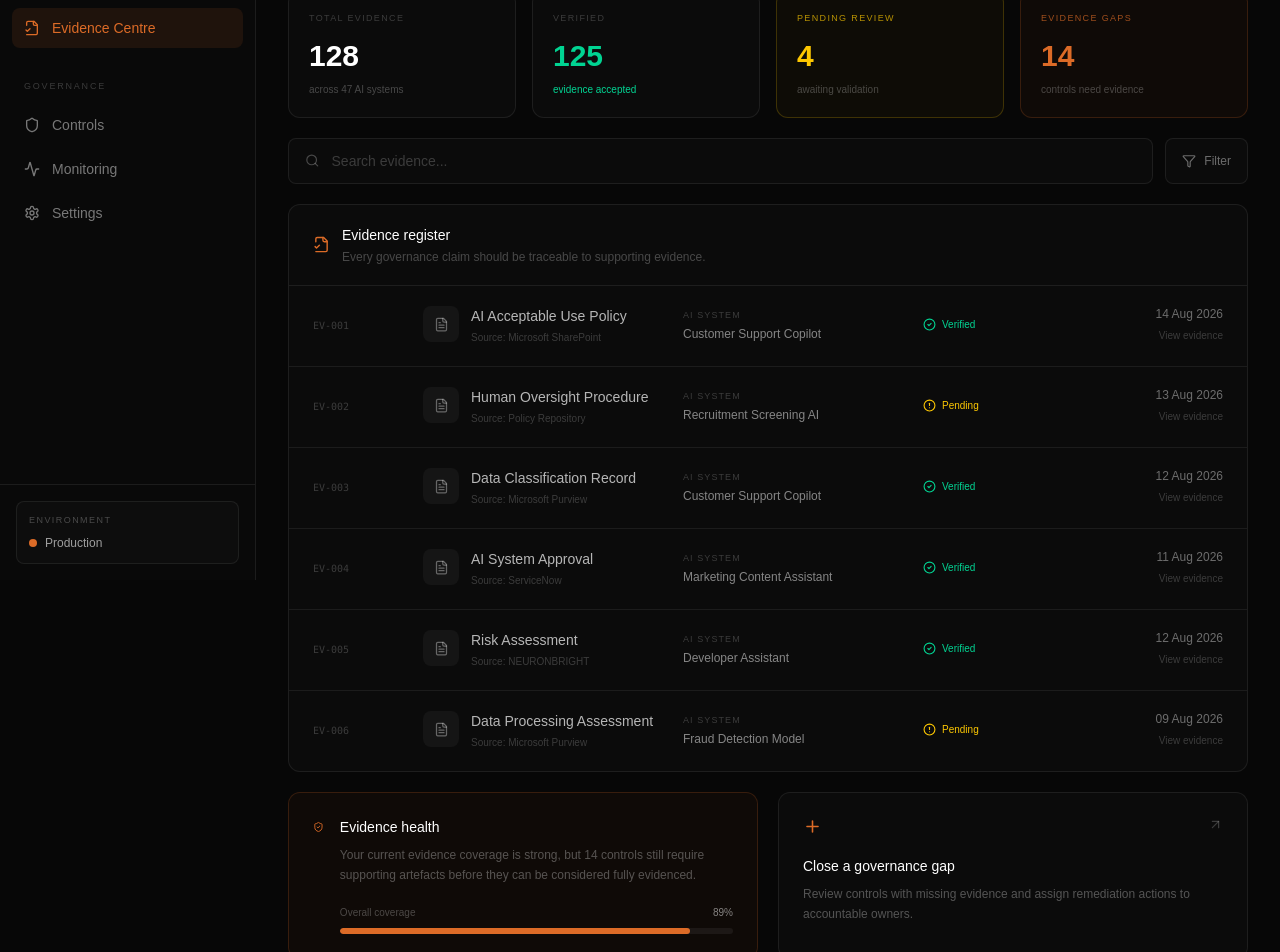
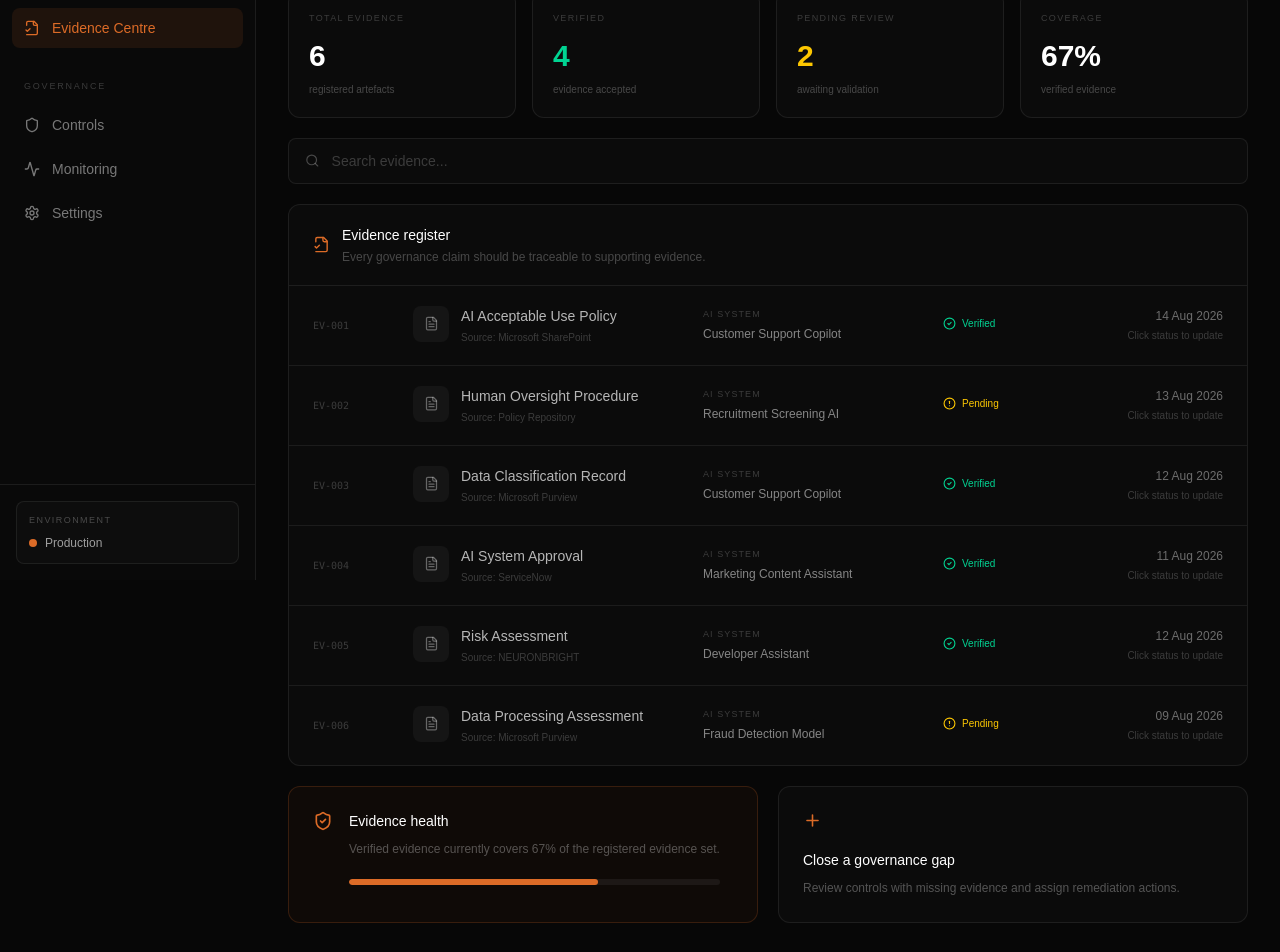
Before and after one commit to jasb-to/neuronbright, a Next.js app: page /evidence in a window 1280 px wide. Shown: the part 220-1172 px from the top of the page. Built offline with nearby package versions, Linux system fonts and the light colour scheme.

Commit message:
Build functional Evidence Centre MVP

```diff
--- a/app/evidence/page.tsx
+++ b/app/evidence/page.tsx
@@ -1,277 +1,75 @@
+"use client";
+
 import Link from "next/link";
-import {
-  ArrowUpRight,
-  CheckCircle2,
-  CircleAlert,
-  FileCheck2,
-  FileText,
-  Filter,
-  Plus,
-  Search,
-  ShieldCheck,
-  Upload,
-} from "lucide-react";
+import { CheckCircle2, CircleAlert, FileCheck2, FileText, Plus, Search, ShieldCheck, Upload } from "lucide-react";
+import { useMemo, useState } from "react";
+import { AppShell } from "@/components/app-shell";
+import { evidenceItems as seedEvidence } from "@/lib/mock-data";
 
-import { AppShell } from "@/components/app-shell";
-import { evidenceItems } from "@/lib/mock-data";
+type Evidence = (typeof seedEvidence)[number];
+const STORAGE_KEY = "neuronbright:evidence";
+
+function loadEvidence(): Evidence[] {
+  if (typeof window === "undefined") return seedEvidence;
+  try {
+    const raw = localStorage.getItem(STORAGE_KEY);
+    return raw ? JSON.parse(raw) : seedEvidence;
+  } catch { return seedEvidence; }
+}
 
 export default function EvidencePage() {
-  const verified = evidenceItems.filter(
-    (item) => item.status === "Verified",
-  ).length;
+  const [items, setItems] = useState<Evidence[]>(loadEvidence);
+  const [query, setQuery] = useState("");
 
-  const pending = evidenceItems.filter(
-    (item) => item.status === "Pending",
-  ).length;
+  function persist(next: Evidence[]) {
+    setItems(next);
+    localStorage.setItem(STORAGE_KEY, JSON.stringify(next));
+  }
+
+  function addEvidence() {
+    const name = window.prompt("Evidence name");
+    if (!name?.trim()) return;
+    const system = window.prompt("AI system this evidence supports", "Unassigned") || "Unassigned";
+    const next: Evidence = {
+      id: `EV-${String(items.length + 1).padStart(3, "0")}`,
+      name: name.trim(), source: "NEURONBRIGHT", system,
+      status: "Pending", date: new Date().toLocaleDateString("en-GB", { day: "2-digit", month: "short", year: "numeric" }),
+    };
+    persist([next, ...items]);
+  }
+
+  function toggleStatus(id: string) {
+    persist(items.map((item) => item.id === id ? { ...item, status: item.status === "Verified" ? "Pending" : "Verified" } : item));
+  }
+
+  const filtered = useMemo(() => items.filter((item) => `${item.name} ${item.system} ${item.source}`.toLowerCase().includes(query.toLowerCase())), [items, query]);
+  const verified = items.filter((x) => x.status === "Verified").length;
+  const pending = items.length - verified;
+  const coverage = items.length ? Math.round((verified / items.length) * 100) : 0;
 
   return (
     <AppShell>
       <div className="mx-auto max-w-[1400px] px-6 py-8 xl:px-8">
         <div className="flex flex-col justify-between gap-5 sm:flex-row sm:items-end">
-          <div>
-            <p className="text-[10px] uppercase tracking-[0.18em] text-[#dc6b27]">
-              Assurance
-            </p>
-
-            <h1 className="mt-2 text-2xl font-semibold">
-              Evidence Centre
-            </h1>
-
-            <p className="mt-2 text-sm text-white/35">
-              The evidence behind your AI governance decisions.
-            </p>
-          </div>
-
-          <button className="inline-flex items-center justify-center gap-2 rounded-lg bg-[#dc6b27] px-4 py-2.5 text-xs font-semibold text-black hover:opacity-90">
-            <Upload size={14} />
-            Upload evidence
-          </button>
+          <div><p className="text-[10px] uppercase tracking-[0.18em] text-[#dc6b27]">Assurance</p><h1 className="mt-2 text-2xl font-semibold">Evidence Centre</h1><p className="mt-2 text-sm text-white/35">The evidence behind your AI governance decisions.</p></div>
+          <button onClick={addEvidence} className="inline-flex items-center justify-center gap-2 rounded-lg bg-[#dc6b27] px-4 py-2.5 text-xs font-semibold text-black hover:opacity-90"><Upload size={14}/>Add evidence</button>
         </div>
 
         <div className="mt-8 grid gap-4 sm:grid-cols-2 lg:grid-cols-4">
-          <div className="rounded-xl border border-white/[0.08] bg-[#0b0b0b] p-5">
-            <p className="text-[9px] uppercase tracking-[0.15em] text-white/20">
-              Total evidence
-            </p>
-            <p className="mt-3 text-3xl font-semibold">
-              128
-            </p>
-            <p className="mt-2 text-[10px] text-white/25">
-              across 47 AI systems
-            </p>
-          </div>
+          {[["Total evidence", items.length, "registered artefacts"],["Verified", verified, "evidence accepted"],["Pending review", pending, "awaiting validation"],["Coverage", `${coverage}%`, "verified evidence"]].map(([label,value,sub], i) => <div key={label} className="rounded-xl border border-white/[0.08] bg-[#0b0b0b] p-5"><p className="text-[9px] uppercase tracking-[0.15em] text-white/20">{label}</p><p className={`mt-3 text-3xl font-semibold ${i === 1 ? "text-emerald-400" : i === 2 ? "text-yellow-400" : "text-white"}`}>{value}</p><p className="mt-2 text-[10px] text-white/25">{sub}</p></div>)}
+        </div>
 
-          <div className="rounded-xl border border-white/[0.08] bg-[#0b0b0b] p-5">
-            <p className="text-[9px] uppercase tracking-[0.15em] text-white/20">
-              Verified
-            </p>
-            <p className="mt-3 text-3xl font-semibold text-emerald-400">
-              {verified + 121}
-            </p>
-            <p className="mt-2 text-[10px] text-emerald-400">
-              evidence accepted
-            </p>
-          </div>
+        <div className="mt-5 flex items-center gap-3 rounded-lg border border-white/[0.08] bg-[#0b0b0b] px-4 py-3"><Search size={15} className="text-white/25"/><input value={query} onChange={(e) => setQuery(e.target.value)} placeholder="Search evidence..." className="w-full bg-transparent text-sm text-white outline-none placeholder:text-white/20"/></div>
 
-          <div className="rounded-xl border border-yellow-400/20 bg-yellow-400/[0.03] p-5">
-            <p className="text-[9px] uppercase tracking-[0.15em] text-yellow-400/70">
-              Pending review
-            </p>
-            <p className="mt-3 text-3xl font-semibold text-yellow-400">
-              {pending + 2}
-            </p>
-            <p className="mt-2 text-[10px] text-white/25">
-              awaiting validation
-            </p>
-          </div>
-
-          <div className="rounded-xl border border-[#dc6b27]/20 bg-[#dc6b27]/[0.04] p-5">
-            <p className="text-[9px] uppercase tracking-[0.15em] text-[#dc6b27]/70">
-              Evidence gaps
-            </p>
-            <p className="mt-3 text-3xl font-semibold text-[#dc6b27]">
-              14
-            </p>
-            <p className="mt-2 text-[10px] text-white/25">
-              controls need evidence
-            </p>
+        <div className="mt-5 overflow-hidden rounded-xl border border-white/[0.08] bg-[#0b0b0b]">
+          <div className="border-b border-white/[0.08] px-6 py-5 flex items-center gap-3"><FileCheck2 size={17} className="text-[#dc6b27]"/><div><p className="text-sm font-medium">Evidence register</p><p className="mt-1 text-xs text-white/25">Every governance claim should be traceable to supporting evidence.</p></div></div>
+          <div className="divide-y divide-white/[0.07]">
+            {filtered.map((item) => <div key={item.id} className="px-6 py-5"><div className="grid gap-5 lg:grid-cols-[80px_1fr_220px_130px_130px] lg:items-center"><span className="font-mono text-[10px] text-white/20">{item.id}</span><div className="flex items-start gap-3"><div className="flex h-9 w-9 shrink-0 items-center justify-center rounded-lg bg-white/[0.04]"><FileText size={15} className="text-white/35"/></div><div><p className="text-sm font-medium text-white/70">{item.name}</p><p className="mt-1 text-[10px] text-white/20">Source: {item.source}</p></div></div><div><p className="text-[9px] uppercase tracking-[0.12em] text-white/20">AI system</p><p className="mt-1 text-xs text-white/50">{item.system}</p></div><button onClick={() => toggleStatus(item.id)} className="text-left">{item.status === "Verified" ? <span className="inline-flex items-center gap-1.5 text-[10px] text-emerald-400"><CheckCircle2 size={13}/>Verified</span> : <span className="inline-flex items-center gap-1.5 text-[10px] text-yellow-400"><CircleAlert size={13}/>Pending</span>}</button><div className="text-right"><p className="text-xs text-white/40">{item.date}</p><p className="mt-1 text-[10px] text-white/20">Click status to update</p></div></div></div>)}
+            {!filtered.length && <div className="px-6 py-12 text-center text-sm text-white/30">No evidence matches your search.</div>}
           </div>
         </div>
 
-        <div className="mt-5 flex flex-col gap-3 sm:flex-row">
-          <div className="flex flex-1 items-center gap-3 rounded-lg border border-white/[0.08] bg-[#0b0b0b] px-4 py-3">
-            <Search size={15} className="text-white/25" />
-            <input
-              placeholder="Search evidence..."
-              className="w-full bg-transparent text-sm text-white outline-none placeholder:text-white/20"
-            />
-          </div>
-
-          <button className="inline-flex items-center justify-center gap-2 rounded-lg border border-white/[0.08] bg-[#0b0b0b] px-4 py-3 text-xs text-white/40 hover:text-white">
-            <Filter size={14} />
-            Filter
-          </button>
-        </div>
-
-        <div className="mt-5 overflow-hidden rounded-xl border border-white/[0.08] bg-[#0b0b0b]">
-          <div className="border-b border-white/[0.08] px-6 py-5">
-            <div className="flex items-center gap-3">
-              <FileCheck2
-                size={17}
-                className="text-[#dc6b27]"
-              />
-
-              <div>
-                <p className="text-sm font-medium">
-                  Evidence register
-                </p>
-                <p className="mt-1 text-xs text-white/25">
-                  Every governance claim should be traceable to supporting
-                  evidence.
-                </p>
-              </div>
-            </div>
-          </div>
-
-          <div className="divide-y divide-white/[0.07]">
-            {evidenceItems.map((item) => (
-              <div
-                key={item.id}
-                className="px-6 py-5 transition hover:bg-white/[0.02]"
-              >
-                <div className="grid gap-5 lg:grid-cols-[90px_1fr_220px_150px_130px] lg:items-center">
-                  <span className="font-mono text-[10px] text-white/20">
-                    {item.id}
-                  </span>
-
-                  <div className="flex items-start gap-3">
-                    <div className="flex h-9 w-9 shrink-0 items-center justify-center rounded-lg bg-white/[0.04]">
-                      <FileText
-                        size={15}
-                        className="text-white/35"
-                      />
-                    </div>
-
-                    <div>
-                      <p className="text-sm font-medium text-white/70">
-                        {item.name}
-                      </p>
-
-                      <p className="mt-1 text-[10px] text-white/20">
-                        Source: {item.source}
-                      </p>
-                    </div>
-                  </div>
-
-                  <div>
-                    <p className="text-[9px] uppercase tracking-[0.12em] text-white/20">
-                      AI system
-                    </p>
-
-                    <Link
-                      href={`/systems/${evidenceItems.find(
-                        (candidate) => candidate.name === item.name,
-                      )?.id ?? ""}`}
-                      className="mt-1 block text-xs text-white/50 hover:text-[#dc6b27]"
-                    >
-                      {item.system}
-                    </Link>
-                  </div>
-
-                  <div>
-                    {item.status === "Verified" ? (
-                      <span className="inline-flex items-center gap-1.5 text-[10px] text-emerald-400">
-                        <CheckCircle2 size={13} />
-                        Verified
-                      </span>
-                    ) : (
-                      <span className="inline-flex items-center gap-1.5 text-[10px] text-yellow-400">
-                        <CircleAlert size={13} />
-                        Pending
-                      </span>
-                    )}
-                  </div>
-
-                  <div className="text-right">
-                    <p className="text-xs text-white/40">
-                      {item.date}
-                    </p>
-                    <button className="mt-1 text-[10px] text-white/20 hover:text-[#dc6b27]">
-                      View evidence
-                    </button>
-                  </div>
-                </div>
-              </div>
-            ))}
-          </div>
-        </div>
-
-        <div className="mt-5 grid gap-5 md:grid-cols-2">
-          <div className="rounded-xl border border-[#dc6b27]/20 bg-[#dc6b27]/[0.04] p-6">
-            <div className="flex items-start gap-4">
-              <ShieldCheck
-                size={20}
-                className="text-[#dc6b27]"
-              />
-
-              <div>
-                <p className="text-sm font-medium">
-                  Evidence health
-                </p>
-
-                <p className="mt-2 text-xs leading-5 text-white/30">
-                  Your current evidence coverage is strong, but 14 controls
-                  still require supporting artefacts before they can be
-                  considered fully evidenced.
-                </p>
-
-                <div className="mt-5">
-                  <div className="flex justify-between text-[10px]">
-                    <span className="text-white/25">
-                      Overall coverage
-                    </span>
-                    <span className="text-white/50">
-                      89%
-                    </span>
-                  </div>
-
-                  <div className="mt-2 h-1.5 overflow-hidden rounded-full bg-white/[0.06]">
-                    <div
-                      className="h-full rounded-full bg-[#dc6b27]"
-                      style={{ width: "89%" }}
-                    />
-                  </div>
-                </div>
-              </div>
-            </div>
-          </div>
-
-          <Link
-            href="/controls"
-            className="group rounded-xl border border-white/[0.08] bg-[#0b0b0b] p-6 transition hover:border-[#dc6b27]/30"
-          >
-            <div className="flex items-start justify-between">
-              <Plus
-                size={19}
-                className="text-[#dc6b27]"
-              />
-
-              <ArrowUpRight
-                size={15}
-                className="text-white/20 transition group-hover:text-[#dc6b27]"
-              />
-            </div>
-
-            <p className="mt-5 text-sm font-medium">
-              Close a governance gap
-            </p>
-
-            <p className="mt-2 text-xs leading-5 text-white/30">
-              Review controls with missing evidence and assign remediation
-              actions to accountable owners.
-            </p>
-          </Link>
-        </div>
+        <div className="mt-5 grid gap-5 md:grid-cols-2"><div className="rounded-xl border border-[#dc6b27]/20 bg-[#dc6b27]/[0.04] p-6"><div className="flex items-start gap-4"><ShieldCheck size={20} className="text-[#dc6b27]"/><div><p className="text-sm font-medium">Evidence health</p><p className="mt-2 text-xs leading-5 text-white/30">Verified evidence currently covers {coverage}% of the registered evidence set.</p><div className="mt-5 h-1.5 overflow-hidden rounded-full bg-white/[0.06]"><div className="h-full rounded-full bg-[#dc6b27]" style={{width:`${coverage}%`}}/></div></div></div></div><Link href="/controls" className="rounded-xl border border-white/[0.08] bg-[#0b0b0b] p-6 transition hover:border-[#dc6b27]/30"><Plus size={19} className="text-[#dc6b27]"/><p className="mt-5 text-sm font-medium">Close a governance gap</p><p className="mt-2 text-xs leading-5 text-white/30">Review controls with missing evidence and assign remediation actions.</p></Link></div>
       </div>
     </AppShell>
   );
```
